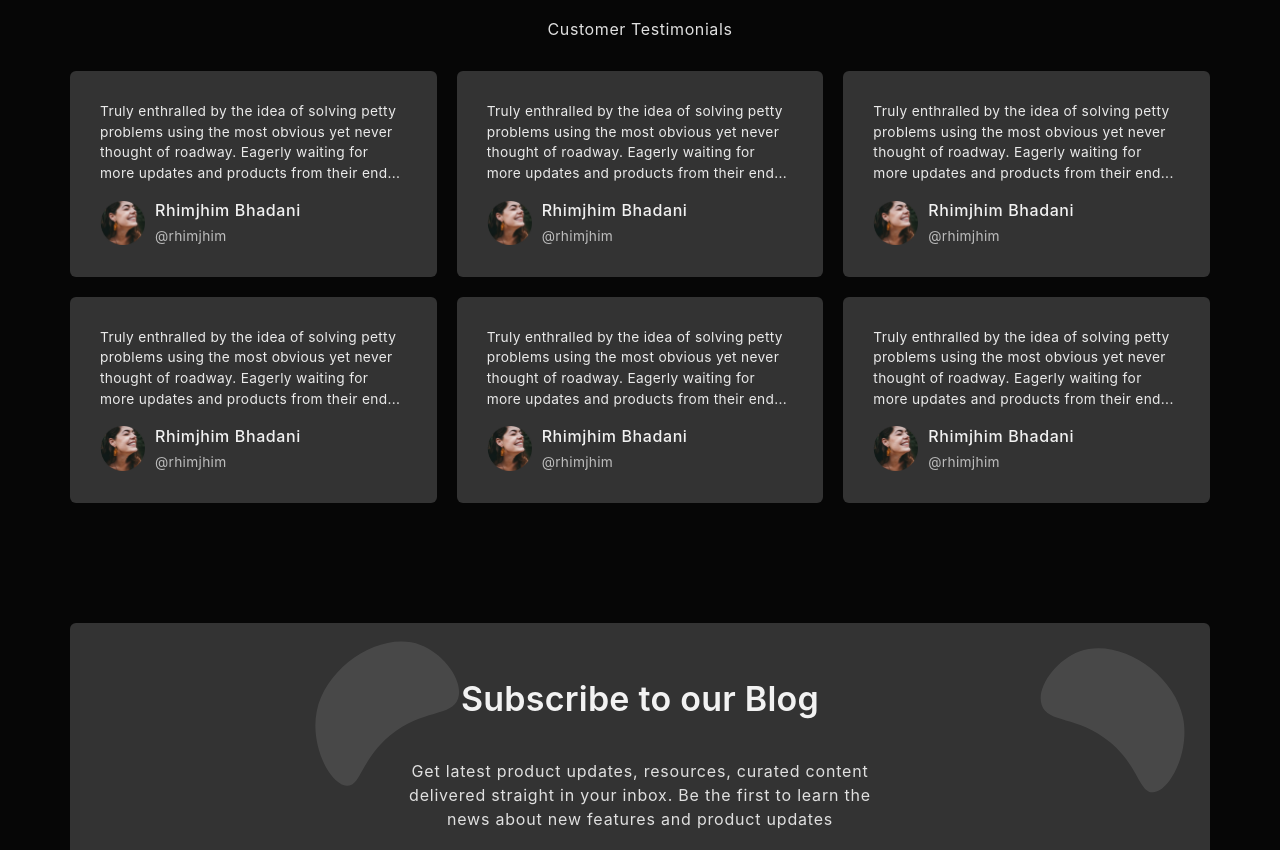
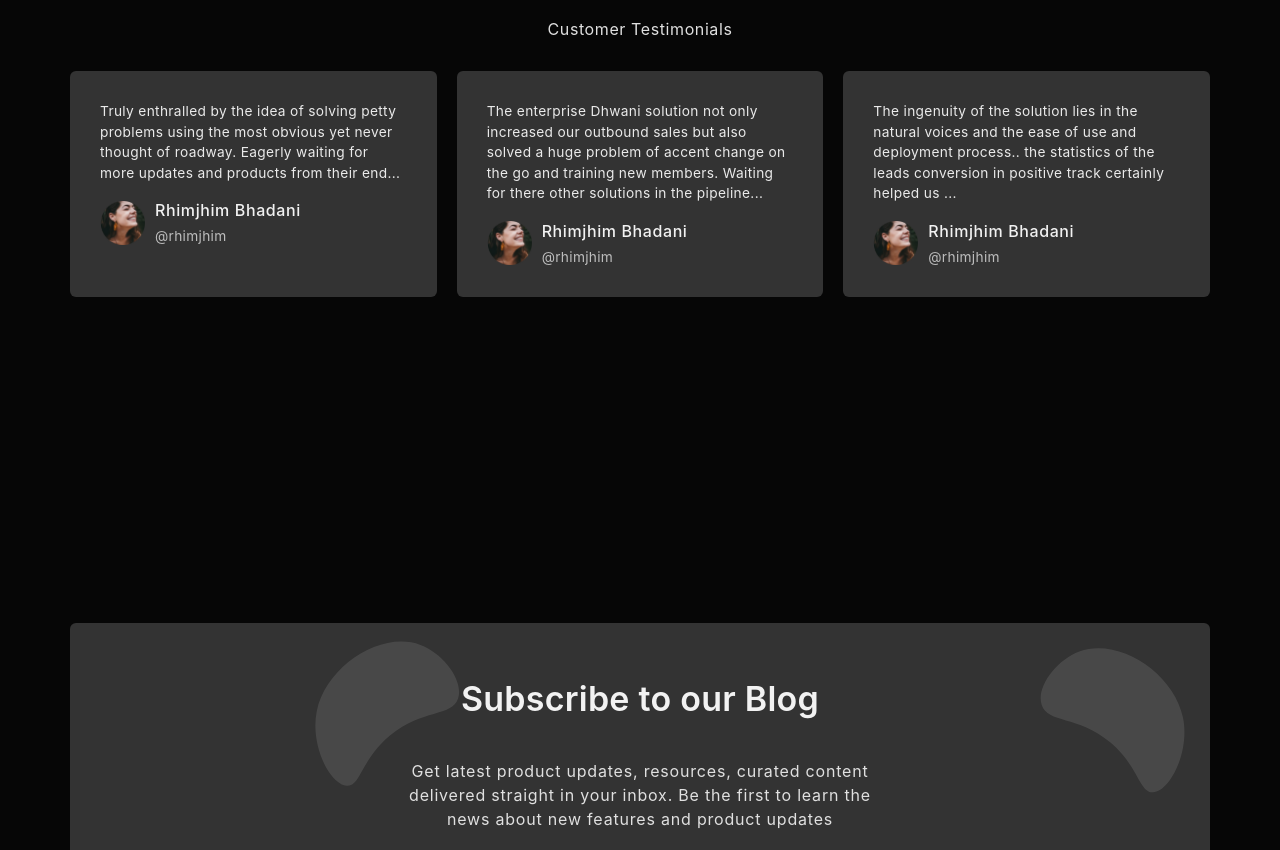
Before and after one commit to dynopii/dynopii.github.io, a Next.js app: page / in a window 1280 px wide. Shown: the part 5059-5909 px from the top of the page. Built offline with nearby package versions, Linux system fonts and the light colour scheme.

Commit message:
removed unused code from newsletter

```diff
--- a/components/screens/landing/Newsletter.tsx
+++ b/components/screens/landing/Newsletter.tsx
@@ -1,17 +1,9 @@
-import React, { useState } from "react";
-import * as Yup from "yup";
+import React from "react";
 import { landingContents } from '../../../shared/contents';
 
 interface Props { }
 
-// Validation Schema for Newsletter form
-const ValidationSchema = Yup.object().shape({
-  email: Yup.string().required("Please enter email."),
-});
-
 export const Newsletter: React.FC<Props> = () => {
-  const [input, setInput] = useState('');
-
 
   const handleSubmit = (e: any) => {
     window.open(
@@ -31,77 +23,6 @@ export const Newsletter: React.FC<Props> = () => {
         {landingContents.newsletter.description}
       </p>
 
-      {/* <Formik
-        initialValues={{
-          email: "",
-        }}
-        validateOnChange={false}
-        validateOnBlur={false}
-        validateOnMount={false}
-        validationSchema={ValidationSchema}
-        onSubmit={(values, { setSubmitting, resetForm }) => {
-          setSubmitting(true);
-          // setTimeout(async () => {
-          //   try {
-          //     const { data }: any = await axios({
-          //       url: 'https://formspree.io/f/xdopdwyy',
-          //       method: 'POST',
-          //       data: values
-          //     });
-          //     if (data.ok) {
-          //       resetForm({});
-          //       toast('Successfully subscribed.', { type: 'success' });
-          //     }
-          //   } catch (e) {
-          //     // console.log(e);
-          //     toast('Error, Please try again later.', { type: 'error' });
-          //   }
-          //   setSubmitting(false);
-          // }, 100);
-          window.open(
-            `https://www.tinyletter.com/dynopii`,
-            'popupwindow',
-            'scrollbars=yes,width=800,height=600'
-          );
-          setSubmitting(false);
-          // return true;
-        }}
-      >
-        {({
-          values,
-          errors,
-          handleChange,
-          handleBlur,
-          handleSubmit,
-          setFieldValue,
-          isSubmitting,
-        }) => (
-          <form onSubmit={handleSubmit}>
-
-
-            <div className="mt-40 sm:flex-col sm:items-stretch flex items-center bg-white p-2 rounded-default w-full">
-              <input
-                id="email"
-                placeholder="Enter your email address"
-                value={values.email}
-                type='email'
-                required={true}
-                onChange={handleChange}
-                className="py-10 w-80 sm:w-60 xs:w-56 mr-2 sm:mr-0 px-10 focus:outline-none focus:ring-2 focus:ring-brand focus:border-transparent rounded-default"
-              />
-              <button
-                disabled={isSubmitting}
-                type='submit'
-                className="sm:mt-10 bg-brand px-50 py-10 rounded-default text-white btn--gradient"
-              >
-                Subscribe
-              </button>
-            </div>
-
-          </form>
-        )}
-        </Formik> */}
-
       <form
         action={`https://www.tinyletter.com/dynopii`}
         method="post"
@@ -112,10 +33,8 @@ export const Newsletter: React.FC<Props> = () => {
 
         <div className="mt-40 sm:flex-col sm:items-stretch flex items-center bg-white p-2 rounded-default w-full">
           <input
-            // id="email"
             placeholder="Enter your email address"
             aria-label="Email address"
-            // placeholder="Enter your email..."
             name="email"
             type="text"
             required
@@ -123,7 +42,6 @@ export const Newsletter: React.FC<Props> = () => {
             className="py-10 w-80 sm:w-60 xs:w-56 mr-2 sm:mr-0 px-10 focus:outline-none focus:ring-2 focus:ring-brand focus:border-transparent rounded-default"
           />
           <button
-            // disabled={isSubmitting}
             type='submit'
             className="sm:mt-10 bg-brand px-50 py-10 rounded-default text-white btn--gradient"
           >
--- a/md_pages/privacy-policy.mdx
+++ b/md_pages/privacy-policy.mdx
@@ -1,7 +1,8 @@
 ---
 title: Privacy Policy
 description: This frontmatter description will appear below the title
-featured - boolean, coverImage -string
+featured: true,
+coverImage: /images/
 ---
 
 ## 1. Purpose
--- a/shared/contents.ts
+++ b/shared/contents.ts
@@ -100,36 +100,16 @@ export const testimonials = [
     photo: "/images/testimonial-profile-pic-demo.png",
   },
   {
-    id: "1",
-    testimonial: `Truly enthralled by the idea of solving petty problems using the most obvious yet never thought of roadway. Eagerly waiting for more updates and products from their end...`,
+    id: "2",
+    testimonial: `The enterprise Dhwani solution not only increased our outbound sales but also solved a huge problem of accent change on the go and training new members. Waiting for there other solutions in the pipeline...
+    `,
     name: "Rhimjhim Bhadani",
     twitterHandle: "@rhimjhim",
     photo: "/images/testimonial-profile-pic-demo.png",
   },
   {
-    id: "1",
-    testimonial: `Truly enthralled by the idea of solving petty problems using the most obvious yet never thought of roadway. Eagerly waiting for more updates and products from their end...`,
-    name: "Rhimjhim Bhadani",
-    twitterHandle: "@rhimjhim",
-    photo: "/images/testimonial-profile-pic-demo.png",
-  },
-  {
-    id: "1",
-    testimonial: `Truly enthralled by the idea of solving petty problems using the most obvious yet never thought of roadway. Eagerly waiting for more updates and products from their end...`,
-    name: "Rhimjhim Bhadani",
-    twitterHandle: "@rhimjhim",
-    photo: "/images/testimonial-profile-pic-demo.png",
-  },
-  {
-    id: "1",
-    testimonial: `Truly enthralled by the idea of solving petty problems using the most obvious yet never thought of roadway. Eagerly waiting for more updates and products from their end...`,
-    name: "Rhimjhim Bhadani",
-    twitterHandle: "@rhimjhim",
-    photo: "/images/testimonial-profile-pic-demo.png",
-  },
-  {
-    id: "1",
-    testimonial: `Truly enthralled by the idea of solving petty problems using the most obvious yet never thought of roadway. Eagerly waiting for more updates and products from their end...`,
+    id: "3",
+    testimonial: `The ingenuity of the solution lies in the natural voices and the ease of use and deployment process.. the statistics of the leads conversion in positive track certainly helped us ...`,
     name: "Rhimjhim Bhadani",
     twitterHandle: "@rhimjhim",
     photo: "/images/testimonial-profile-pic-demo.png",
```
